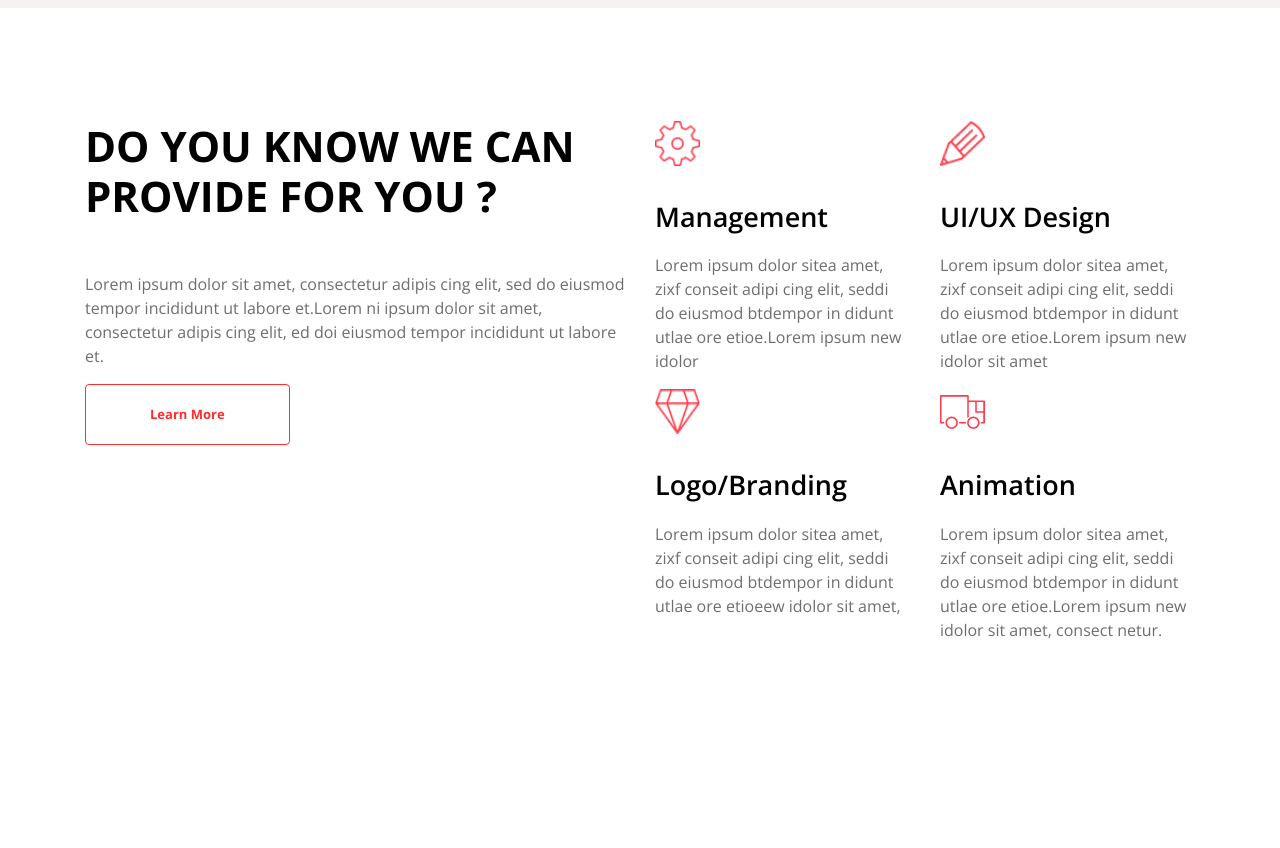
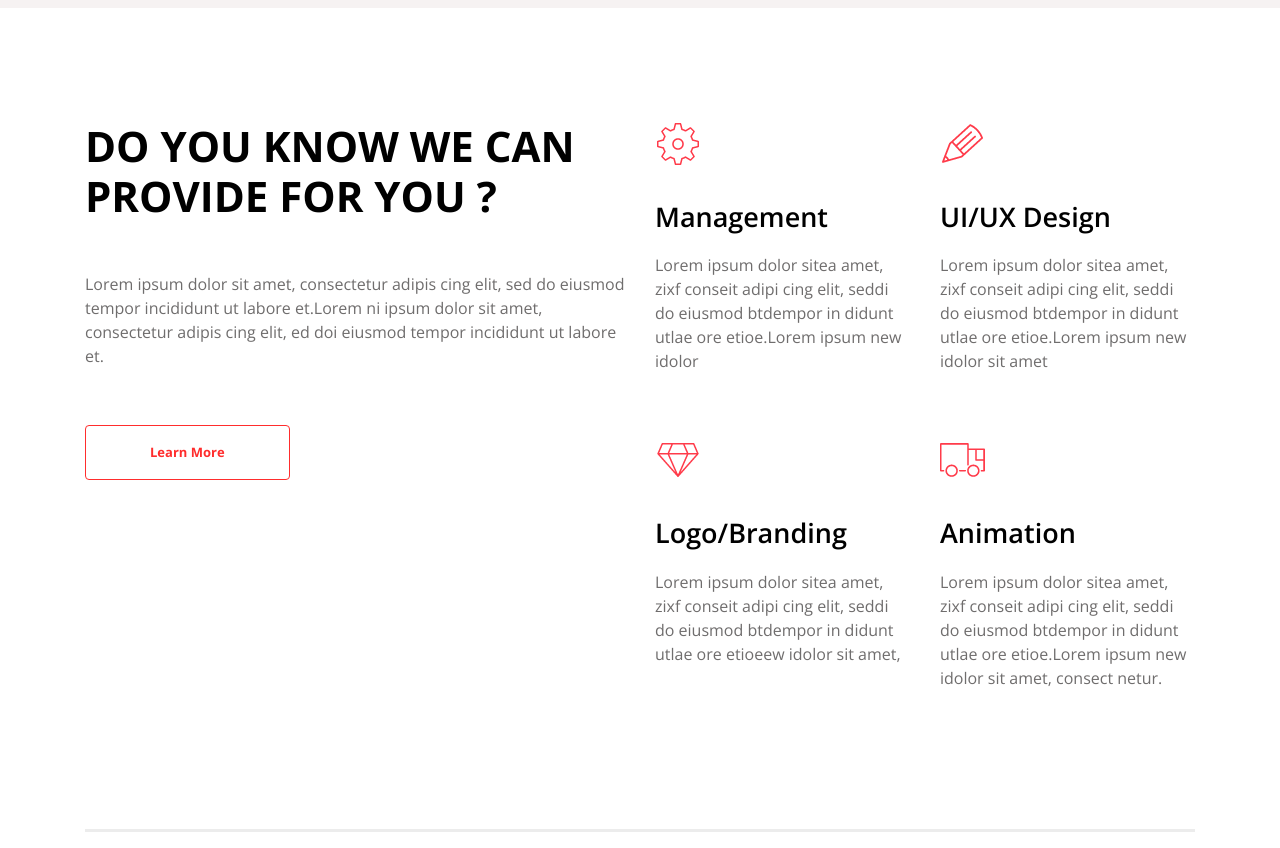
Before and after one commit to Andrew-Masnyi/projectone, a website built with webpack: page src/index.html in a window 1280 px wide. Shown: the part 680-1528 px from the top of the page. Before the commit the page ends 1445 px from the top, so only its background shows below. Built offline with nearby package versions, Linux system fonts and the light colour scheme.

Commit message:
end of section two

```diff
--- a/src/index.html
+++ b/src/index.html
@@ -50,30 +50,36 @@
         </div>
         <div class="col-xl-6">
           <div class="row">
-            <div class="col-xl-6">
-              <img class="icon" src="../public/img/Settings.png" alt="">
+            <div class="col-xl-6 content-col">
+              <div class="icon">
+                <img class="img-fluid" src="../public/img/Settings.png" alt="Settings">
+              </div>
               <h6>Management</h6>
-              <p">Lorem ipsum dolor sitea amet, zixf conseit adipi cing elit, seddi do eiusmod
+              <p>Lorem ipsum dolor sitea amet, zixf conseit adipi cing elit, seddi do eiusmod
                 btdempor in didunt utlae ore etioe.Lorem ipsum new idolor
-                </p>
+              </p>
             </div>
-            <div class="col-xl-6">
-              <img class="icon" src="../public/img/Pencil.png" alt="">
+            <div class="col-xl-6 content-col">
+              <div class="icon">
+                <img class="img-fluid" src="../public/img/Pencil.png" alt="Pencil">
+              </div>
               <h6 class="text">UI/UX Design</h6>
               <p>Lorem ipsum dolor sitea amet, zixf conseit adipi cing elit, seddi do eiusmod
                 btdempor in didunt utlae ore etioe.Lorem ipsum new idolor sit amet</p>
             </div>
           </div>
           <div class="row">
-            <div class="col-xl-6">
-              <img class="icon" src="../public/img/Diamond.png" alt="">
+            <div class="col-xl-6 content-col">
+              <div class="icon">
+                <img class="img-fluid" src="../public/img/Diamond.png" alt="Diamond">
+              </div>
               <h6>Logo/Branding</h6>
               <p>Lorem ipsum dolor sitea amet, zixf conseit adipi cing elit, seddi do eiusmod
                 btdempor in didunt utlae ore etioeew idolor sit amet,</p>
             </div>
-            <div class="col-xl-6">
+            <div class="col-xl-6 content-col">
               <div class="icon">
-                <img class="img-fluid" src="../public/img/Truck.png" alt="">
+                <img class="img-fluid" src="../public/img/Truck.png" alt="Truck">
               </div>
 
               <h6>Animation</h6>
@@ -84,6 +90,16 @@
         </div>
       </div>
     </div>
+    </div>
+  </section>
+
+  <section>
+    <div class="container">
+      <div class="row">
+        <div class="col-12">
+          <hr>
+        </div>
+      </div>
     </div>
   </section>
 
--- a/src/styles/index.scss
+++ b/src/styles/index.scss
@@ -51,6 +51,7 @@ h6 {
   justify-content: center;
 }
 .btn  {
+  line-height: 1;
   font-family: 'Open Sans', sans-serif;
   font-size: 13px;
   padding: 20px 64px;
@@ -98,7 +99,7 @@ h6 {
 }
 
 .section-two  {
-  padding-bottom: 107px;
+  padding-bottom: 59px;
   padding-top: 113px;
   .icon {
     margin-bottom: 35px;
@@ -109,4 +110,16 @@ h6 {
   h6 {
     margin-bottom: 20px;
   }
+  .content-col {
+    margin-bottom: 48px;
+  }
+  .text-two {
+    margin-bottom: 57px;
+  }
 }
+
+hr {
+  border: 0;
+  height: 3px;
+  background-color: #ECECEC;
+}
```
